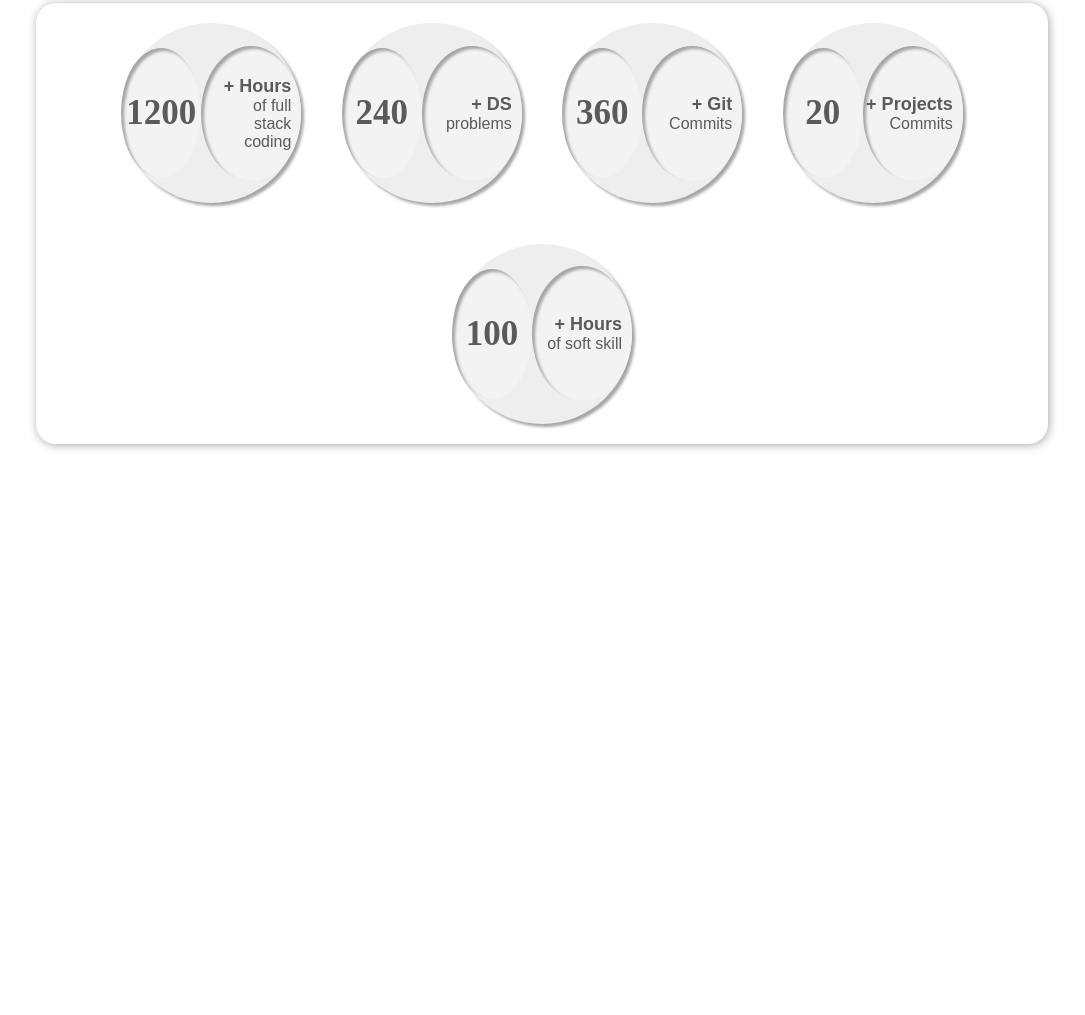
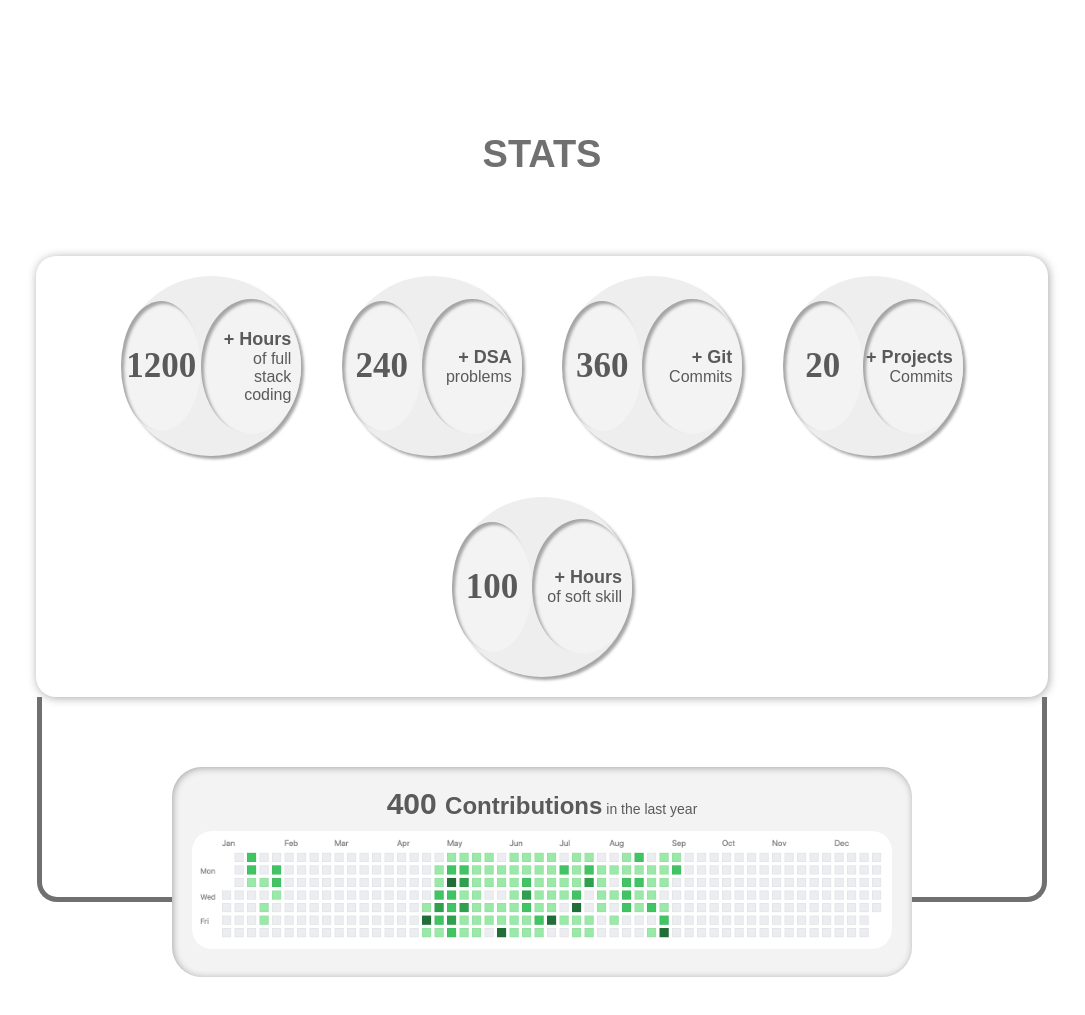
Before and after one commit to manideep39/manideep39.github.io, a plain HTML site: page index.html in a window 1280 px wide. Shown: the part 2453-3468 px from the top of the page, without its empty margins (98-1183 px from the left). Before the commit the page ends 3097 px from the top, so only its background shows below. Drawn offline with nearby package versions, Linux system fonts and the light colour scheme.

Commit message:
designed git commit img

```diff
--- a/index.css
+++ b/index.css
@@ -265,6 +265,7 @@
     display: flex;
     flex-direction: column;
     align-items: center;
+    margin-top: 50px;
     /* border: 1px solid red; */
 }
 
@@ -278,6 +279,7 @@
     border-radius: 20px;
     flex-wrap: wrap;
     box-shadow: 1px 1px 10px #A8A8A8;
+    margin-top: 50px;
 }
 
 #badges > div {
@@ -308,6 +310,7 @@
     font-family: font-family: open-sans, sans-serif;
 }
 
+
 #badges > div > h1+div {
     /* border: 1px solid black; */
     box-shadow: inset 3px 3px 3px rgb(165, 165, 165);
@@ -337,3 +340,51 @@
     width: 80px;
     font-family: open-sans, sans-serif;
 }
+
+.git-commit-cont {
+    margin-top: 150px;
+    border-radius: 30px;
+    width: 700px;
+    height: 170px;
+    /* border: 1px solid black; */
+    padding: 20px;
+    box-shadow: inset 1px 1px 7px rgb(165, 165, 165);
+    background-color: rgb(243, 243, 243);
+}
+
+.git-commit-cont > img {
+    width: 700px;
+    border-radius: 20px;
+}
+
+.git-commit-cont > h1 {
+    margin:0px;
+    text-align: center;
+    color: rgb(90, 90, 90);
+    font-weight: bolder;
+    font-size: 30px;
+    margin-bottom: 10px;
+    font-family: open-sans, sans-serif;
+}
+
+.git-commit-cont > h1 > span:nth-child(1) {
+    font-size: 24px;
+    font-weight: bold;
+}
+
+.git-commit-cont > h1 > span:nth-child(2) {
+    font-size: 14px;
+    font-weight: normal;
+}
+
+.commit-wrapper {
+    width: 1000px;
+    height: 200px;
+    display: flex;
+    align-items: center;
+    justify-content: center;
+    border-right: 5px solid #707070;
+    border-left: 5px solid #707070;
+    border-bottom: 5px solid #707070;
+    border-radius: 0% 0% 20px 20px;
+}
--- a/index.html
+++ b/index.html
@@ -161,6 +161,7 @@
             </div>
         </div>
         <div id="page4" style="margin-bottom: 200px;">
+            <h1 class="title">STATS</h1>
             <div id="badges">
                 <div>
                     <h1>1200</h1>
@@ -172,7 +173,7 @@
                 <div>
                     <h1>240</h1>
                     <div>
-                        <h2>+ DS</h2>
+                        <h2>+ DSA</h2>
                         <p>problems</p>
                     </div>
                 </div>
@@ -198,6 +199,12 @@
                     </div>
                 </div>
             </div>
+            <div class="commit-wrapper">
+                <div class="git-commit-cont">
+                    <h1>400 <span>Contributions</span><span> in the last year</span></h1>
+                    <img src="./images/commits.png" />
+                </div>
+            </div>
         </div>
     </div>
 
```
Also changed, not shown: images/commits.png (added).
